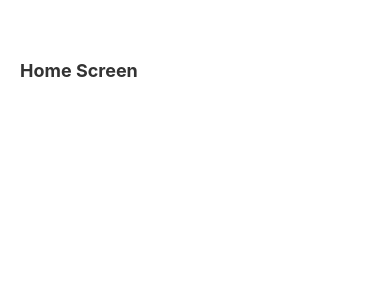
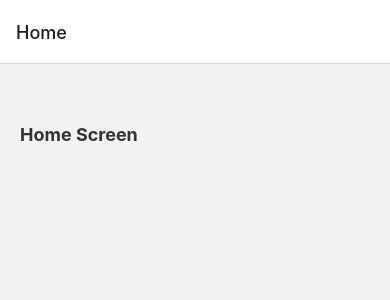
Before and after one commit to synerjay/games-reviews-react-native, a React Native app: screen / in a window 390 px wide. Shown: the top 300 px of the page. Built offline with nearby package versions, Linux system fonts and the light colour scheme.

Commit message:
added navigation component

```diff
--- a/App.js
+++ b/App.js
@@ -4,6 +4,7 @@ import { StyleSheet, Text, View } from 'react-native';
 import Home from './screens/home';
 import * as Font from 'expo-font';
 import AppLoading from 'expo-app-loading';
+import Navigation from './routes/Navigation';
 
 const getFonts = () =>
   Font.loadAsync({
@@ -15,7 +16,7 @@ export default function App() {
   const [fontsLoaded, setFontsLoaded] = useState(false);
 
   if (fontsLoaded) {
-    return <Home />;
+    return <Navigation />;
   } else {
     return (
       <AppLoading
--- a/package.json
+++ b/package.json
@@ -9,15 +9,16 @@
   },
   "dependencies": {
     "@react-navigation/native": "^6.0.4",
+    "@react-navigation/native-stack": "^6.2.2",
     "expo": "~42.0.1",
     "expo-app-loading": "^1.1.2",
     "expo-status-bar": "~1.0.4",
     "react": "16.13.1",
     "react-dom": "16.13.1",
     "react-native": "https://github.com/expo/react-native/archive/sdk-42.0.0.tar.gz",
-    "react-native-web": "~0.13.12",
+    "react-native-safe-area-context": "3.2.0",
     "react-native-screens": "~3.4.0",
-    "react-native-safe-area-context": "3.2.0"
+    "react-native-web": "~0.13.12"
   },
   "devDependencies": {
     "@babel/core": "^7.9.0"
--- /dev/null
+++ b/routes/Navigation.js
@@ -0,0 +1,20 @@
+import React from 'react';
+import { NavigationContainer } from '@react-navigation/native';
+import { createNativeStackNavigator } from '@react-navigation/native-stack';
+import Home from '../screens/home';
+import ReviewDetails from '../screens/reviewDetails';
+
+const Navigation = () => {
+  const Stack = createNativeStackNavigator();
+
+  return (
+    <NavigationContainer>
+      <Stack.Navigator>
+        <Stack.Screen name='Home' component={Home} />
+        <Stack.Screen name='Review Details' component={ReviewDetails} />
+      </Stack.Navigator>
+    </NavigationContainer>
+  );
+};
+
+export default Navigation;
```
Also changed, not shown: 1 other file (tests, documents, lock files or other folders).
